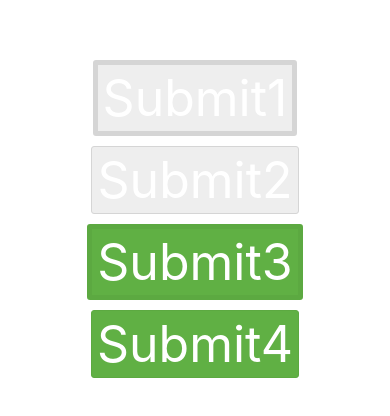
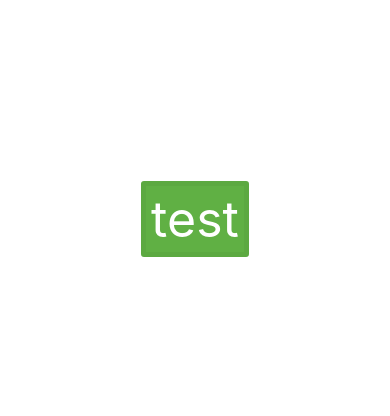
Before and after one commit to kdchoi-mkt/react-native-book-study, a React Native app in the folder firstProject/: screen / in a window 390 px wide. Shown: the part 198-614 px from the top of the page. Built offline with nearby package versions, Linux system fonts and the light colour scheme; what react-native would draw is missing.

Commit message:
press button

```diff
--- a/firstProject/App.js
+++ b/firstProject/App.js
@@ -80,17 +80,11 @@ const App: () => React$Node = () => {
   console.log('Debugging from RN');
   return (
     <View style = {viewStyles} >
-      <TouchableHighlight style = {[btnStyles.core, btnStyles.spacer]}>
-        <Text style = {textStyles}>Submit1</Text>
-      </TouchableHighlight>
-      <TouchableHighlight style = {[btnStyles.core, btnStyles.hairlineBorder, btnStyles.spacer]}>
-        <Text style = {textStyles}>Submit2</Text>
-      </TouchableHighlight>
-      <TouchableHighlight style = {[btnStyles.core, btnStyles.primary, btnStyles.spacer]}>
-        <Text style = {textStyles}>Submit3</Text>
-      </TouchableHighlight>
-      <TouchableHighlight style = {[btnStyles.core, btnStyles.hairlineBorder, btnStyles.primary, btnStyles.spacer]}>
-        <Text style = {textStyles}>Submit4</Text>
+      <TouchableHighlight style = {[btnStyles.core, btnStyles.primary, btnStyles.spacer]}
+      underlayColor = '#efefef'
+      activeOpacity = {1}
+      onPress = {() => {}}>
+        <Text style = {textStyles}>test</Text>
       </TouchableHighlight>
     </View>
    );
```
